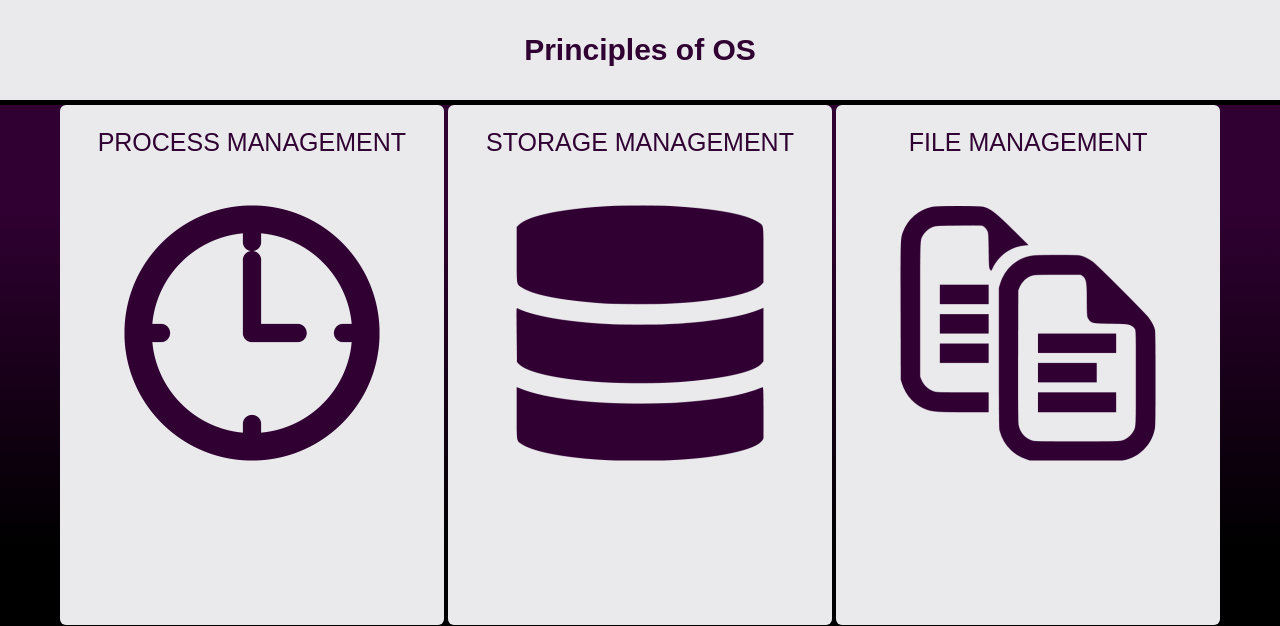
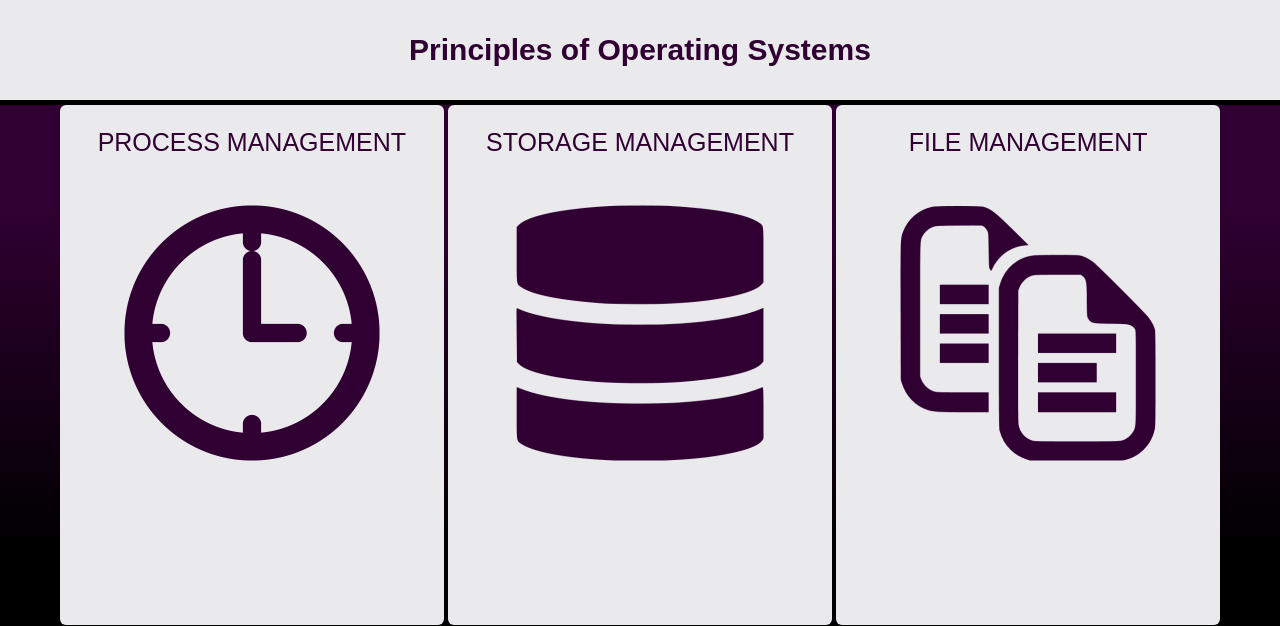
Before and after one commit to Marlou-Lopez/PrincipleOfOS, a PHP site: page / in a window 1280 px wide. Shown: the top 626 px of the page. Run offline with PHP 8.4, Linux system fonts and the light colour scheme.

Commit message:
change title again

```diff
--- a/index.php
+++ b/index.php
@@ -11,7 +11,7 @@
     <header>
         <div class="container">
             <div class="header-title">
-                <h2>Principles of OS</h2>
+                <h2>Principles of Operating Systems</h2>
             </div>
         </div>
     </header>
```
